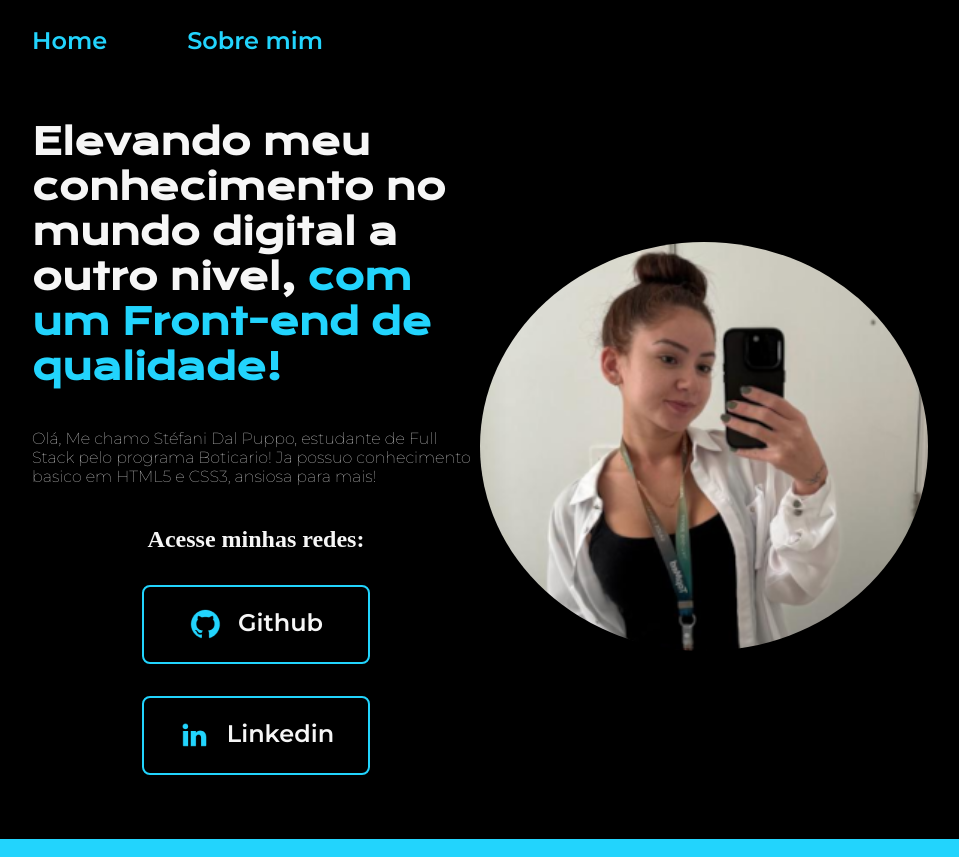
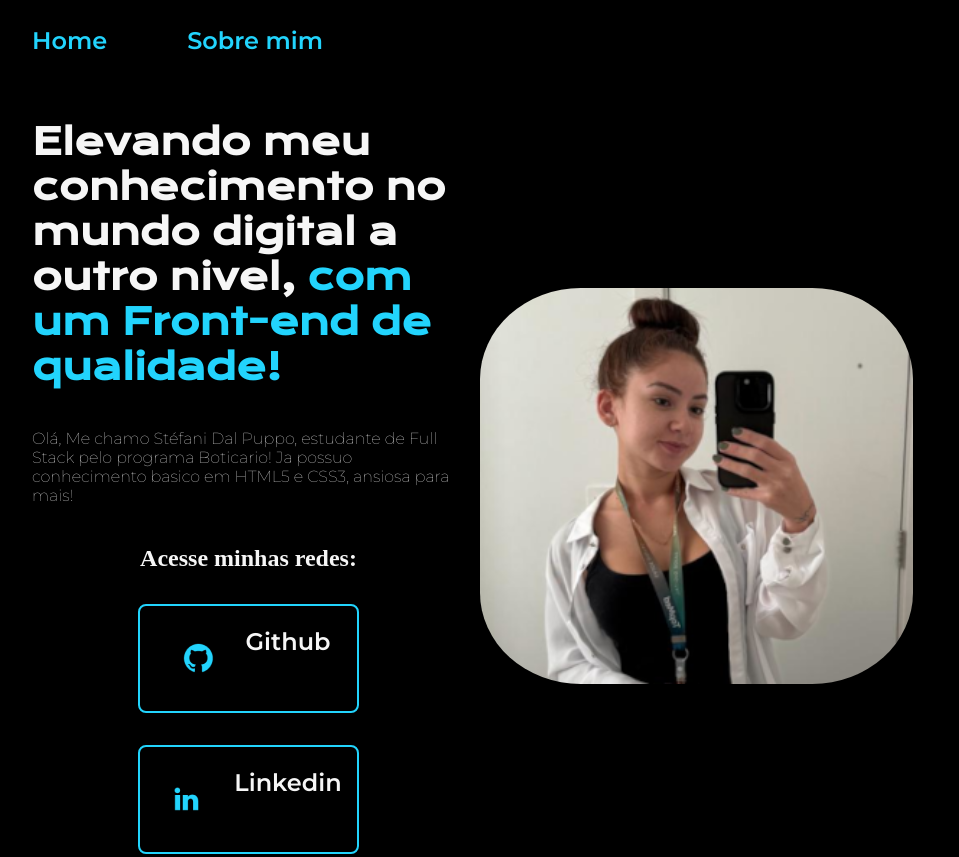
Before and after one commit to oisteef/portfolio, a plain HTML site: page index.html in a window 1280 px wide. Shown: the top 857 px of the page, without its empty margins (160-1119 px from the left). Drawn offline with nearby package versions, Linux system fonts and the light colour scheme.

Commit message:
alteração na imagem

```diff
--- a/estilos/style.css
+++ b/estilos/style.css
@@ -68,7 +68,8 @@ body {
 }
 
 img {
-    border-radius: 50%;
+    border-radius: 25%;
+    padding: 15px;
 
 }
 
```
